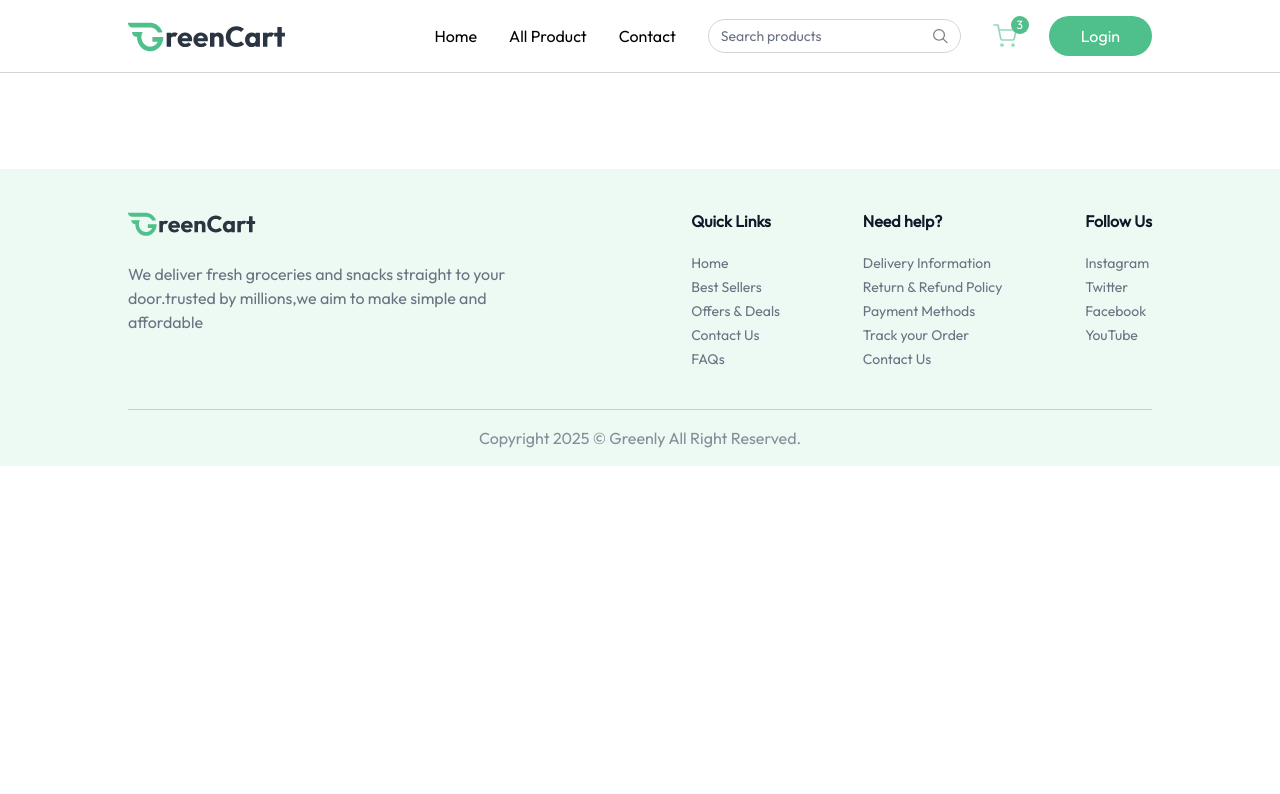
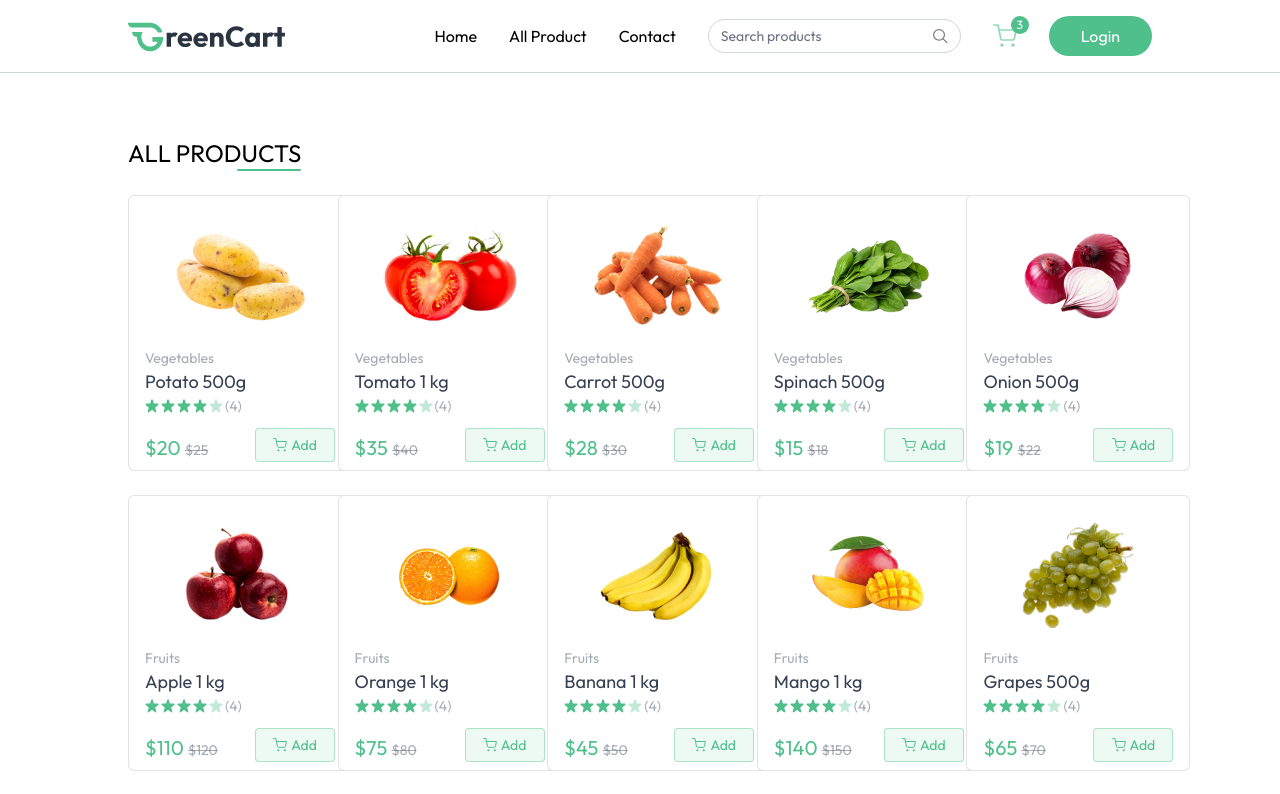
Before and after one commit to sksanoyarali/Greenly, a React (Vite) app in the folder frontend/: page /products in a window 1280 px wide. Shown: the top 794 px of the page. Built offline with nearby package versions, Linux system fonts and the light colour scheme.

Commit message:
added:all product page and search bar functionality

```diff
--- a/frontend/src/App.jsx
+++ b/frontend/src/App.jsx
@@ -6,6 +6,7 @@
 import Footer from './components/Footer'
 import { useAppContext } from './context/appContext'
 import Login from './components/Login'
+import AllProduct from './pages/AllProduct'
 
 const App = () => {
   const { showUserLogin } = useAppContext()
@@ -20,6 +21,7 @@
       >
         <Routes>
           <Route path="/" element={<Home />} />
+          <Route path="/products" element={<AllProduct />} />
         </Routes>
       </div>
       {!isSellerPath ? <Footer /> : null}
--- a/frontend/src/components/Navbar.jsx
+++ b/frontend/src/components/Navbar.jsx
@@ -1,15 +1,27 @@
-import React from 'react'
+import React, { useEffect } from 'react'
 import { NavLink } from 'react-router-dom'
 import { assets } from '../assets/assets'
 import { useAppContext } from '../context/appContext'
 const Navbar = () => {
   const [open, setOpen] = React.useState(false)
-  const { user, setUser, setShowUserLogin, navigate } = useAppContext()
+  const {
+    user,
+    setUser,
+    setShowUserLogin,
+    navigate,
+    searchQuery,
+    setSearchQuery,
+  } = useAppContext()
 
   const logout = async () => {
     setUser(null)
     navigate('/')
   }
+  useEffect(() => {
+    if (searchQuery.length > 0) {
+      navigate('/products')
+    }
+  }, [searchQuery])
   return (
     <nav className="flex items-center justify-between px-6 md:px-16 lg:px-24 xl:px-32 py-4 border-b border-gray-300 bg-white relative transition-all">
       <NavLink to={'/'} onClick={() => setOpen(false)}>
@@ -24,13 +36,13 @@
 
         <div className="hidden lg:flex items-center text-sm gap-2 border border-gray-300 px-3 rounded-full">
           <input
+            onChange={(e) => setSearchQuery(e.target.value)}
             className="py-1.5 w-full bg-transparent outline-none placeholder-gray-500"
             type="text"
             placeholder="Search products"
           />
           <img src={assets.search_icon} alt="search" className="w-4 h-4" />
         </div>
-
         <div
           onClick={() => navigate('/cart')}
           className="relative cursor-pointer"
--- a/frontend/src/components/ProductCard.jsx
+++ b/frontend/src/components/ProductCard.jsx
@@ -32,6 +32,7 @@
               .fill('')
               .map((_, i) => (
                 <img
+                  key={i}
                   className="md:w-3.5 w3"
                   src={i < 4 ? assets.star_icon : assets.star_dull_icon}
                   alt=""
--- a/frontend/src/context/appContext.jsx
+++ b/frontend/src/context/appContext.jsx
@@ -19,6 +19,7 @@
 
   const [cartItems, setCartItems] = useState({})
 
+  const [searchQuery, setSearchQuery] = useState('')
   //ftech all product
   const fetchProducts = async () => {
     setProducts(dummyProducts)
@@ -71,6 +72,8 @@
     addToCart,
     updateCartItem,
     removeFromCart,
+    searchQuery,
+    setSearchQuery,
   }
   return <AppContext.Provider value={value}>{children}</AppContext.Provider>
 }
--- /dev/null
+++ b/frontend/src/pages/AllProduct.jsx
@@ -0,0 +1,39 @@
+import React, { useEffect, useState } from 'react'
+import { useAppContext } from '../context/appContext'
+import ProductCard from '../components/ProductCard'
+
+const AllProduct = () => {
+  const { products, searchQuery } = useAppContext()
+  const [filteredProducts, setFilteredProducts] = useState([])
+  console.log(searchQuery)
+  console.log(typeof searchQuery)
+
+  useEffect(() => {
+    if (searchQuery.length > 0) {
+      setFilteredProducts(
+        products.filter((product) =>
+          product.name.toLowerCase().includes(searchQuery.toLowerCase())
+        )
+      )
+    } else {
+      setFilteredProducts(products)
+    }
+  }, [products, searchQuery])
+  return (
+    <div className="mt-16 flex flex-col">
+      <div className="flex flex-col items-end w-max">
+        <p className="text-2xl font-medium uppercase">All products</p>
+        <div className="w-16 h-0.5 bg-primary rounded-full"></div>
+      </div>
+      <div className="grid grid-cols-2 sm:grid-cols-3 md:grid-cols-4 gap-3 md:gap-6 lg:grid-cols-5 mt-6">
+        {filteredProducts
+          .filter((product) => product.inStock)
+          .map((product, index) => (
+            <ProductCard key={index} product={product} />
+          ))}
+      </div>
+    </div>
+  )
+}
+
+export default AllProduct
```
